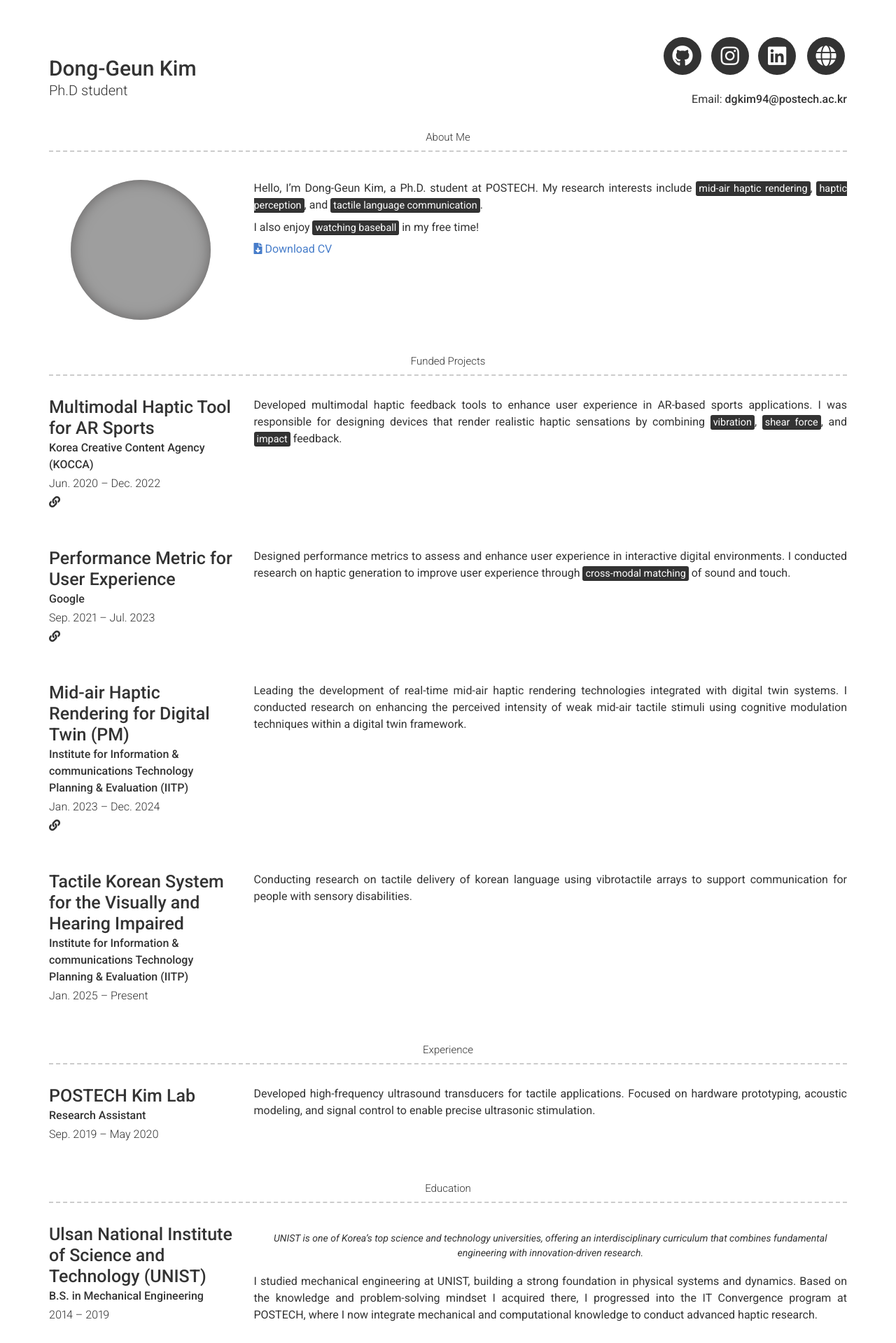
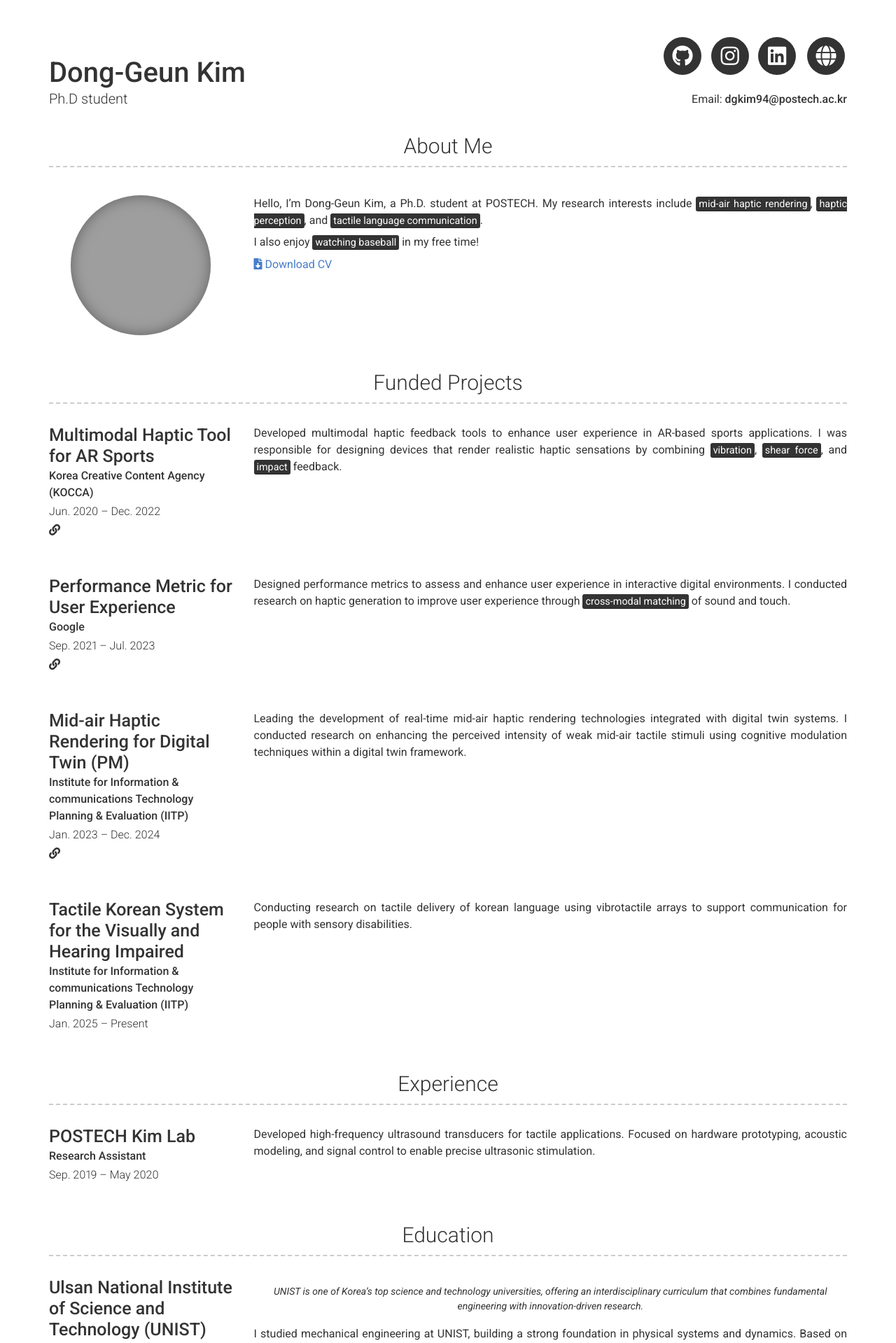
Before and after one commit to DGKIM94/dgkim94.github.io, a Jekyll site: the page built from index.md, in a window 1280 px wide. Shown: the top 1919 px of the page at 70% size. Built offline with Jekyll 4.4.1, drawn with Linux system fonts in a browser that asks for light colours; nearby versions of some CDN libraries; grey boxes are pictures that could not be loaded.

Commit message:
Update type.scss

```diff
--- a/_sass/type.scss
+++ b/_sass/type.scss
@@ -23,12 +23,14 @@ h6 {
 }
 
 p {
-  margin: 0 0 0.75rem; }
+    margin: 0 0 0.75rem;
+}
 
 a {
     color: #477dca;
     transition: color 150ms ease;
 }
+
 a:active,
 a:focus,
 a:hover {
@@ -36,7 +38,7 @@ color: #355e98;
 }
 
 h1 {
-  font-size: 3rem;
+    font-size: 4rem;
     margin-bottom: 0.1rem;
     font-weight: 500;
 }
@@ -48,11 +50,11 @@ h2 {
 
 h3 {
     font-weight: 300;
-  font-size: 1.5rem;
+    font-size: 3rem;
     text-align: center;
     border-bottom: dashed 2px #CCCCCC;
     padding-bottom: 10px;
-  margin-bottom:40px;
+    margin-bottom: 40px;
 
     @media print {
         margin-bottom: 20px;
@@ -61,8 +63,8 @@ h3 {
 
 h4 {
     font-weight: 300;
-  font-size:2.5rem;
-  margin-bottom:3px;
+    font-size: 2.5rem;
+    margin-bottom: 3px;
 }
 
 p, ul {
@@ -71,7 +73,7 @@ p, ul {
 }
 
 a i {
-  font-size:1.6rem;
+    font-size: 1.6rem;
 }
 
 mark {
```
Lines whose indentation alone changed are shown as unchanged.
